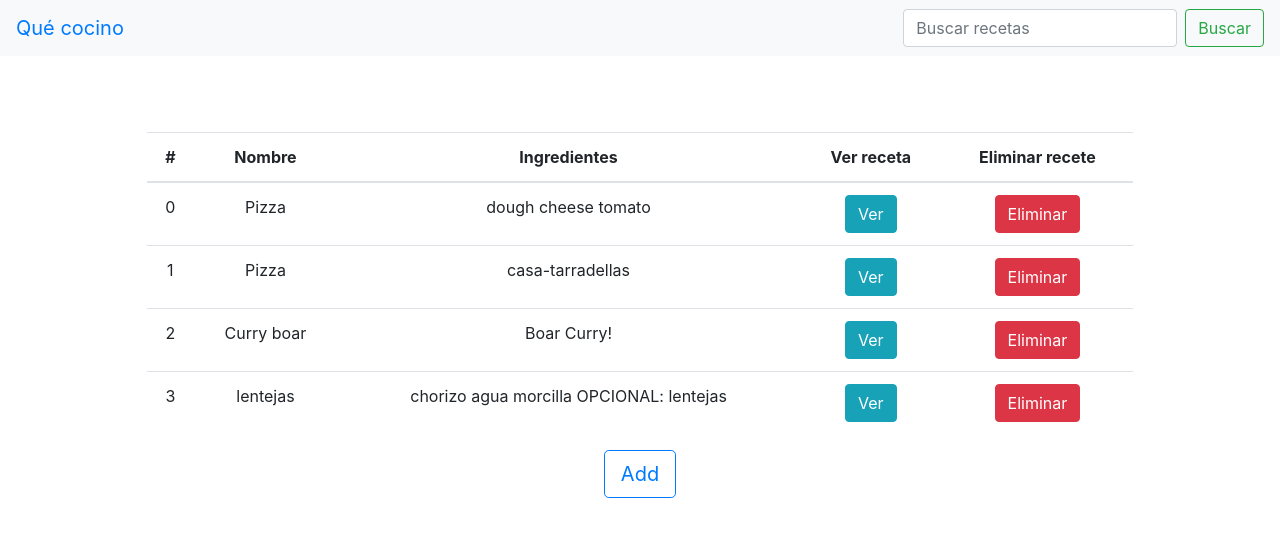
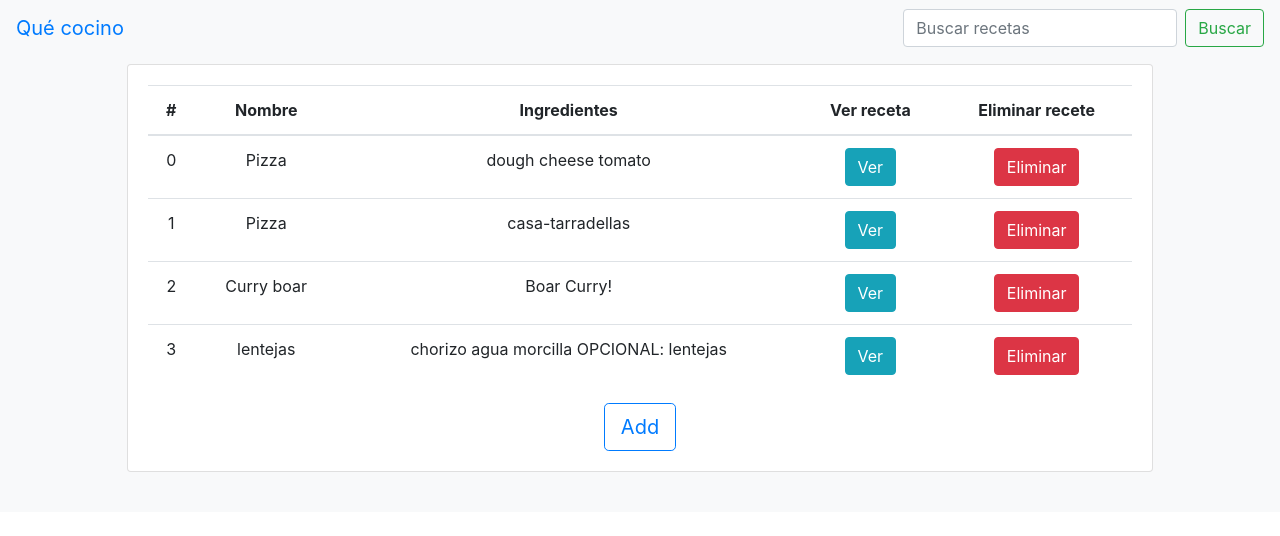
Before and after one commit to adriamunuera-travelperk/TKUniversity, a React (Create React App) app in the folder FRONTEND/que-cocino/: page /recipes in a window 1280 px wide. Shown: the top 536 px of the page. Built offline with nearby package versions, Linux system fonts and the light colour scheme.

Commit message:
UI imporved. Add component needs work.

```diff
--- a/FRONTEND/que-cocino/src/App.css
+++ b/FRONTEND/que-cocino/src/App.css
@@ -1,5 +1,6 @@
 .App {
   text-align: center;
+  background-color: #f8f9fa;
 }
 
 .App-logo {
--- a/FRONTEND/que-cocino/src/App.js
+++ b/FRONTEND/que-cocino/src/App.js
@@ -1,13 +1,14 @@
 import React from 'react';
 import logo from './logo.svg';
 import {Switch, Route, NavLink, Redirect} from 'react-router-dom'
-import {Nav, Jumbotron, Button, Navbar, NavDropdown, Form, FormControl} from 'react-bootstrap'
+import {Nav, Button, Navbar, Form, FormControl} from 'react-bootstrap'
 import './App.css';
 import 'bootstrap/dist/css/bootstrap.min.css';
 
 import Homepage from './Homepage'
 import Detail from './Detail'
 import AddRecipe from './AddRecipe'
+import Footer from './Footer'
 
 
 function App() {
@@ -33,6 +34,7 @@ function App() {
         <Route exact path={'/recipes/'+':id'} render={(props) => <Detail id={props.match.params.id}/>}/>
         <Redirect to='/recipes/'/>
       </Switch>
+      <Footer/>
     </div>
   );
 }
--- a/FRONTEND/que-cocino/src/Detail.js
+++ b/FRONTEND/que-cocino/src/Detail.js
@@ -19,8 +19,7 @@ const Detail = (props) => {
 
   return (<Container>
             <Row>
-              <Card style={{ width: '30rem', margin: '0 auto', float: 'none', marginTop:'5vh'}}>
-                <Card.Header>{name}</Card.Header>
+              <Card style={{ width: '30rem', margin: '0 auto', float: 'none', marginTop:'1vh', marginBottom:'5vh'}}>
                 <Card.Img variant="top" src={imgSrc} className='RecipeImage' />
                 <Card.Body>
                   <Card.Title > {name} </Card.Title>
@@ -42,7 +41,6 @@ const Detail = (props) => {
                     <Button variant="warning" onClick={() => console.log('TODO!')} className='detailButton'>Edit</Button>
                     <Button variant="danger" onClick={() => console.log('TODO!')} className='detailButton'>Delete</Button>
                   </div>
-
                 </Card.Body>
               </Card>
             </Row>
--- /dev/null
+++ b/FRONTEND/que-cocino/src/Footer.js
@@ -0,0 +1,5 @@
+import React from 'react'
+
+const Footer = () => <div className='footer'></div>
+
+export default Footer
--- a/FRONTEND/que-cocino/src/Homepage.js
+++ b/FRONTEND/que-cocino/src/Homepage.js
@@ -16,7 +16,7 @@ const Homepage = () => {
   return (<div>
             <Container>
               <Row>
-                <Card style={{ width: '90%', margin: '0 auto', float: 'none', marginTop:'7vh', borderWidth: '0px'}}>
+                <Card style={{ width: '90%', margin: '0 auto', float: 'none', marginTop:'1vh', borderWidth: '1px', marginBottom: '5vh'}}>
                     <Card.Body>
                     <Table responsive>
                       <thead>
```
